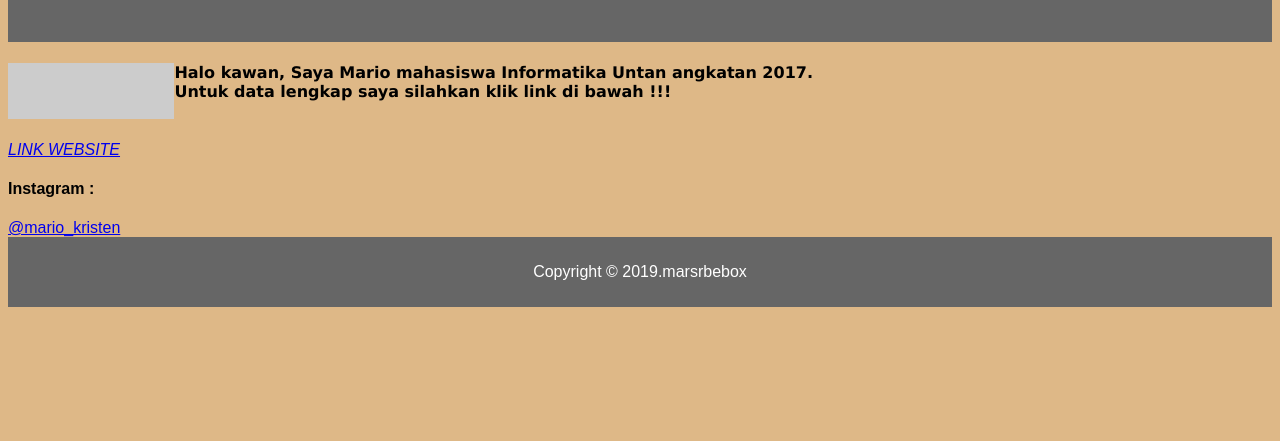
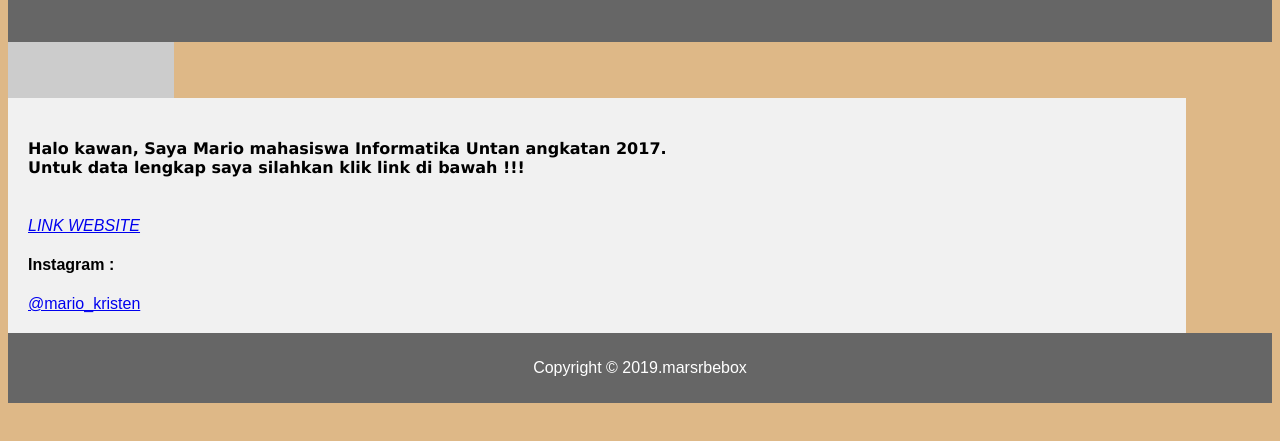
Before and after one commit to marsrbebox/marsrbebox.github.io, a plain HTML site: page Pengantar.html in a window 1280 px wide. Shown: the part 169-610 px from the top of the page. Drawn offline with Linux system fonts and the light colour scheme.

Commit message:
Update Pengantar.html

```diff
--- a/Pengantar.html
+++ b/Pengantar.html
@@ -41,6 +41,13 @@ section:after {
   display: table;
   clear: both;
 }
+  article {
+  float: left;
+  padding: 20px;
+  width: 90%;
+  background-color: #f1f1f1;
+  height: auto; /* only for demonstration, should be removed */
+}
 /* Style the footer */
 footer {
   background-color:#666;
@@ -68,12 +75,14 @@ footer {
 
     </ul>
   </nav>
+   <article>
 <h4 style="font-family:verdana; font-size:100nw;"><p> Halo kawan, Saya Mario mahasiswa Informatika Untan angkatan 2017.
  <br> Untuk data lengkap saya silahkan klik link di bawah !!!</p></h4>
 <br>
 <a href="Biodata.html"><i>LINK WEBSITE</i></a>
 <h4> Instagram : </h4> <a href="https://www.instagram.com/mario_kristen/">@mario_kristen</a>
  <br>
+   </article>
     </section>
  <footer>
   <p>Copyright © 2019.marsrbebox </p>
```
